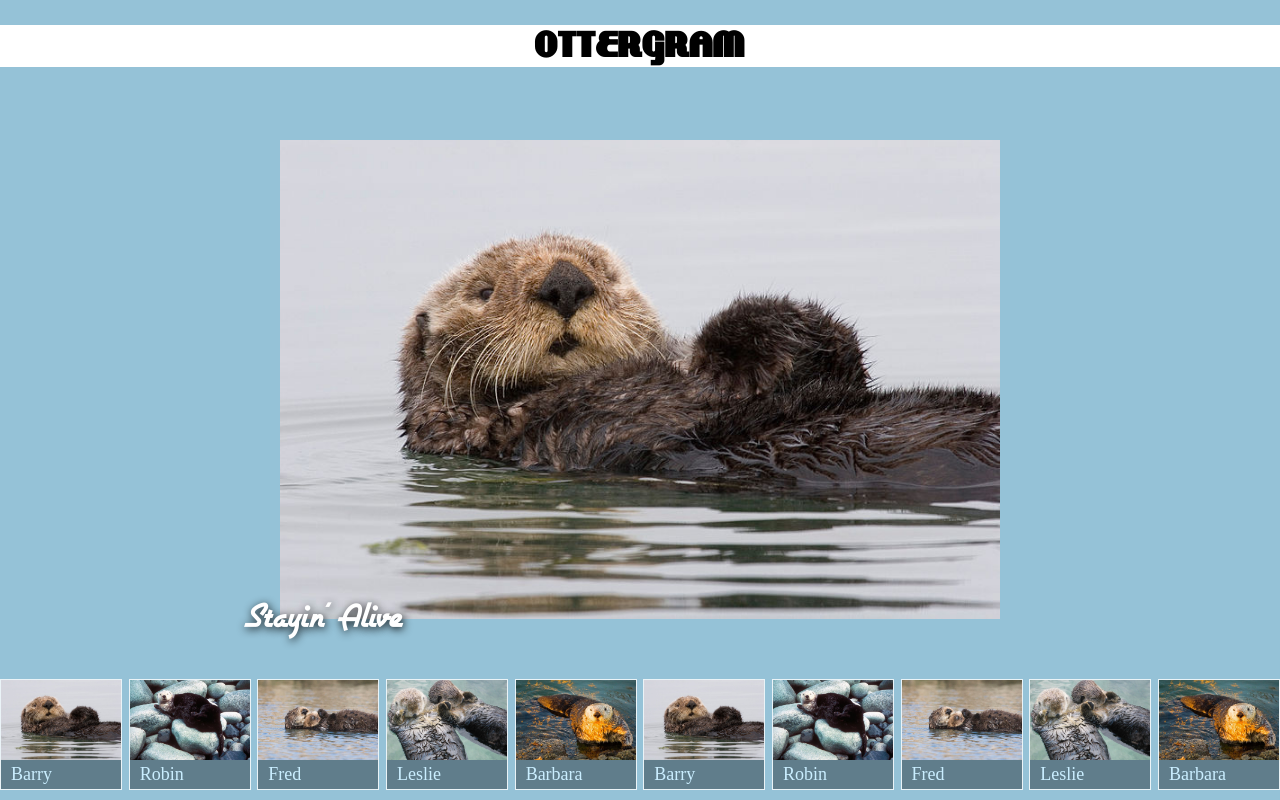
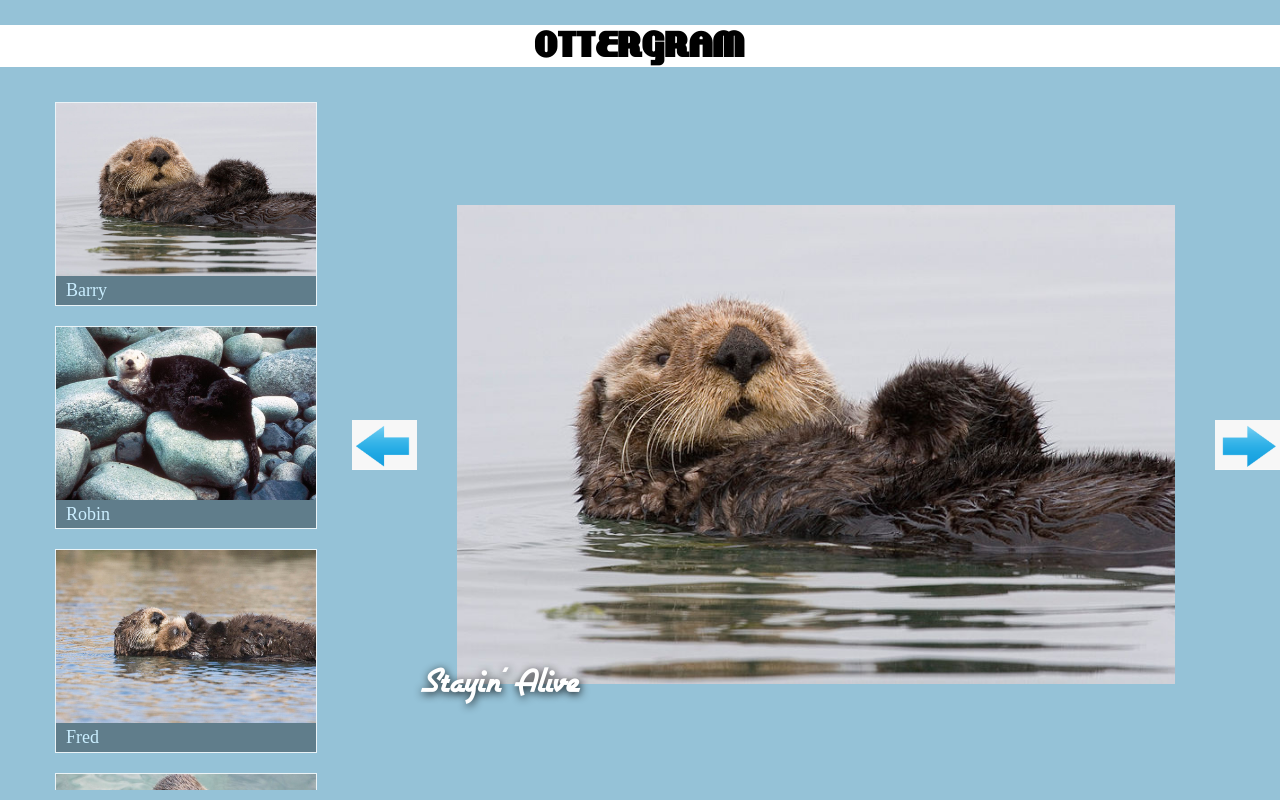
Before and after one commit to Arbalest007/ottergram-HW2, a plain HTML site: page index.html in a window 1280 px wide. Drawn offline with nearby package versions, Linux system fonts and the light colour scheme.

Commit message:
WIP Commit

```diff
--- a/index.html
+++ b/index.html
@@ -18,54 +18,44 @@
     <main class="main-content">
         <ul class="thumbnail-list">
             <li class="thumbnail-item">
-                <a href="#"><img class="thumbnail-image" src="img/otter1.jpg" alt="Barry the Otter" /><span
-                        class="thumbnail-title">Barry</span></a>
+                <a href="img/otter1.jpg" id="thumb" data-image-role="trigger" data-image-title="Stayin' Alive"
+                    data-image-url="img/otter1.jpg"><img class="thumbnail-image" src="img/otter1.jpg"
+                        alt="Barry the Otter" /><span class="thumbnail-title">Barry</span></a>
             </li>
             <li class="thumbnail-item">
-                <a href="#"><img class="thumbnail-image" src="img/otter2.jpg" alt="Robin the Otter" /><span
-                        class="thumbnail-title">Robin</span></a>
+                <a href="img/otter2.jpg" id="thumb" data-image-role="trigger" data-image-title="How Deep Is Your Love"
+                    data-image-url="img/otter2.jpg"><img class="thumbnail-image" src="img/otter2.jpg"
+                        alt="Robin the Otter" /><span class="thumbnail-title">Robin</span></a>
             </li>
             <li class="thumbnail-item">
-                <a href="#"><img class="thumbnail-image" src="img/otter3.jpg" alt="Fred the Otter" /><span
-                        class="thumbnail-title">Fred</span></a>
+                <a href="img/otter3.jpg" id="thumb" data-image-role="trigger" data-image-title="You Should Be Dancing"
+                    data-image-url="img/otter3.jpg"><img class="thumbnail-image" src="img/otter3.jpg"
+                        alt="Fred the Otter" /><span class="thumbnail-title">Fred</span></a>
             </li>
             <li class="thumbnail-item">
-                <a href="#"><img class="thumbnail-image" src="img/otter4.jpg" alt="Leslie the Otter" /><span
-                        class="thumbnail-title">Leslie</span></a>
+                <a href="img/otter4.jpg" id="thumb" data-image-role="trigger" data-image-title="Night Fever"
+                    data-image-url="img/otter4.jpg"><img class="thumbnail-image" src="img/otter4.jpg"
+                        alt="Leslie the Otter" /><span class="thumbnail-title">Leslie</span></a>
             </li>
             <li class="thumbnail-item">
-                <a href="#"><img class="thumbnail-image" src="img/otter5.jpg" alt="Barbara the Otter" /><span
-                        class="thumbnail-title">Barbara</span></a>
-            </li>
-            <li class="thumbnail-item">
-                <a href="#"><img class="thumbnail-image" src="img/otter1.jpg" alt="Barry the Otter" /><span
-                        class="thumbnail-title">Barry</span></a>
-            </li>
-            <li class="thumbnail-item">
-                <a href="#"><img class="thumbnail-image" src="img/otter2.jpg" alt="Robin the Otter" /><span
-                        class="thumbnail-title">Robin</span></a>
-            </li>
-            <li class="thumbnail-item">
-                <a href="#"><img class="thumbnail-image" src="img/otter3.jpg" alt="Fred the Otter" /><span
-                        class="thumbnail-title">Fred</span></a>
-            </li>
-            <li class="thumbnail-item">
-                <a href="#"><img class="thumbnail-image" src="img/otter4.jpg" alt="Leslie the Otter" /><span
-                        class="thumbnail-title">Leslie</span></a>
-            </li>
-            <li class="thumbnail-item">
-                <a href="#"><img class="thumbnail-image" src="img/otter5.jpg" alt="Barbara the Otter" /><span
-                        class="thumbnail-title">Barbara</span></a>
+                <a href="img/otter5.jpg" id="thumb" data-image-role="trigger" data-image-title="To Love Somebody"
+                    data-image-url="img/otter5.jpg"><img class="thumbnail-image" src="img/otter5.jpg"
+                        alt="Barbara the Otter" /><span class="thumbnail-title">Barbara</span></a>
             </li>
         </ul>
 
         <div class="detail-image-container">
-            <div class="detail-image-frame">
-                <img class="detail-image" src="img/otter1.jpg" alt="">
-                <span class="detail-image-title">Stayin' Alive</span>
+            <a href="img/leftArrow.PNG" id="prev" data-image-arrow="prevArrow"><img class="arrow" src="img/leftArrow.PNG"/></a>
+            <div class="detail-image-frame" data-image-role="frame">
+                <img class="detail-image" data-image-role="target" src="img/otter1.jpg" alt="" />
+                <span class="detail-image-title" data-image-role="title">Stayin' Alive</span>
             </div>
+            <a href="img/rightArrow.PNG" id="next" data-image-arrow="nextArrow"><img class="arrow" src="img/rightArrow.PNG"/></a>
         </div>
     </main>
+
+    <script src="scripts/main.js" charset="utf-8"></script>
+
 </body>
 
 </html>
--- /dev/null
+++ b/scripts/main.js
@@ -0,0 +1,127 @@
+var DETAIL_IMAGE_SELECTOR = '[data-image-role="target"]';
+var DETAIL_TITLE_SELECTOR = '[data-image-role="title"]';
+var DETAIL_FRAME_SELECTOR = '[data-image-role="frame"]';
+/*
+var DETAIL_NEXT_SELECTOR = '[data-image-role="nextArrow"]';
+var DETAIL_PREV_SELECTOR = '[data-image-role="prevArrow"]';
+*/
+var THUMBNAIL_LINK_SELECTOR = '[data-image-role="trigger"]';
+var HIDDEN_DETAIL_CLASS = 'hidden-detail';
+var TINY_EFFECT_CLASS = 'is-tiny';
+var ESC_KEY = 27;
+
+function setDetails(imageURL, titleText) {
+    'use strict';
+
+    var detailImage = document.querySelector(DETAIL_IMAGE_SELECTOR);
+    detailImage.setAttribute('src', imageURL);
+
+    var detailTitle = document.querySelector(DETAIL_TITLE_SELECTOR);
+    detailTitle.textContent = titleText;
+}
+
+function imageFromThumb(thumbnail) {
+    'use strict';
+    return thumbnail.getAttribute('data-image-url');
+}
+
+function titleFromThumb(thumbnail) {
+    'use strict';
+    return thumbnail.getAttribute('data-image-title');
+}
+
+function setDetailsFromThumb(thumbnail) {
+    'use strict';
+    setDetails(imageFromThumb(thumbnail), titleFromThumb(thumbnail));
+}
+
+function getCurrentPic() {
+    var detailImage = document.querySelector(DETAIL_IMAGE_SELECTOR);
+    var imgsrc = detailImage.getAttribute('src');
+    return parseInt(imgsrc[imgsrc.length - 5]);
+}
+
+
+function prevPicture() {
+    'use strict';
+    document.getElementById("prev").addEventListener("click", function(event) {
+        event.preventDefault();
+        var num = getCurrentPic();
+        var thumbnailArrayTemp = getThumbnailsArray();
+        if(num < 2)
+            return;
+        else
+            setDetailsFromThumb(thumbnailArrayTemp[num-2]);
+    });
+}
+
+
+function nextPicture() {
+    'use strict';
+    document.getElementById("next").addEventListener("click", function(event) {
+        event.preventDefault();
+        var num = getCurrentPic();
+        var thumbnailArrayTemp = getThumbnailsArray();
+        if(num > 4)
+            return;
+        else
+            setDetailsFromThumb(thumbnailArrayTemp[num]);
+    });
+}
+
+
+function addThumbClickHandler(thumb) {
+    'use strict';
+    prevPicture();
+    nextPicture();
+
+    thumb.addEventListener('click', function(event) {
+        event.preventDefault();
+
+        setDetailsFromThumb(thumb);
+        showDetails();
+    });
+}
+
+function getThumbnailsArray() {
+    'use strict';
+    var thumbnails = document.querySelectorAll(THUMBNAIL_LINK_SELECTOR);
+    var thumbnailArray = [].slice.call(thumbnails);
+    return thumbnailArray;
+}
+
+function hideDetails() {
+    'use strict';
+    document.body.classList.add(HIDDEN_DETAIL_CLASS);
+}
+
+function showDetails() {
+    'use strict';
+    var frame = document.querySelector(DETAIL_FRAME_SELECTOR);
+    document.body.classList.remove(HIDDEN_DETAIL_CLASS);
+    frame.classList.add(TINY_EFFECT_CLASS);
+    setTimeout(function() {
+        frame.classList.remove(TINY_EFFECT_CLASS);
+    }, 50);
+}
+
+function addKeyPressHandler() {
+    'use strict';
+    document.body.addEventListener('keyup', function(event) {
+        event.preventDefault();
+        console.log(event.keyCode);
+
+        if(event.keyCode === ESC_KEY) {
+            hideDetails();
+        }
+    });
+}
+
+function initializeEvents() {
+    'use strict';
+    var thumbnails = getThumbnailsArray();
+    thumbnails.forEach(addThumbClickHandler);
+    addKeyPressHandler();
+}
+
+initializeEvents();
--- a/stylesheets/styles.css
+++ b/stylesheets/styles.css
@@ -68,6 +68,12 @@ a {
     max-width: 120px;
     border: 1px solid rgb(100%, 100%, 100%);
     border: 1px solid rgba(100%, 100%, 100%, 0.8);
+
+    transition: transform 133ms ease-in-out;
+}
+
+.thumbnail-item:hover {
+    transform: scale(1.2);
 }
 
 .thumbnail-list {
@@ -76,7 +82,7 @@ a {
     display: flex;
     justify-content: space-between;
     list-style: none;
-    padding: 0;
+    padding: 20px 0;
 
     white-space: nowrap;
     overflow-x: auto;
@@ -99,6 +105,10 @@ a {
     font-size: 18px;
 }
 
+.arrow {
+    max-height: 50px;
+}
+
 .detail-image-container {
     flex: 1 1 auto;
     display: flex;
@@ -109,6 +119,13 @@ a {
 .detail-image-frame {
     position: relative;
     text-align: center;
+
+    transition: transform 333ms;
+}
+
+.is-tiny {
+    transform: scale(0, .001);
+    transition: transform 0ms;
 }
 
 .detail-image {
@@ -125,3 +142,43 @@ a {
     text-shadow: rgba(0, 0, 0, 0.9) 1px 2px 9px;
     font-size: 40px;
 }
+
+.hidden-detail .detail-image-container {
+    display: none;
+}
+
+.hidden-detail .thumbnail-list {
+    flex-direction: column;
+    align-items: center;
+}
+
+.hidden-detail .thumbnail-item {
+    max-width: 80%;
+}
+
+@media all and (min-width: 768px) {
+    .main-content {
+        flex-direction: row;
+        overflow: hidden;
+    }
+
+    .thumbnail-list {
+        flex-direction: column;
+        order: 0;
+        margin-left: 20px;
+
+        padding: 0 35px;
+    }
+
+    .thumbnail-item {
+        max-width: 260px;
+    }
+
+    .arrow {
+        max-height: 50px;
+    }
+
+    .thumbnail-item + .thumbnail-item {
+        margin-top: 20px;
+    }
+}
```
Also changed, not shown: img/leftArrow.PNG (added), img/rightArrow.PNG (added).
